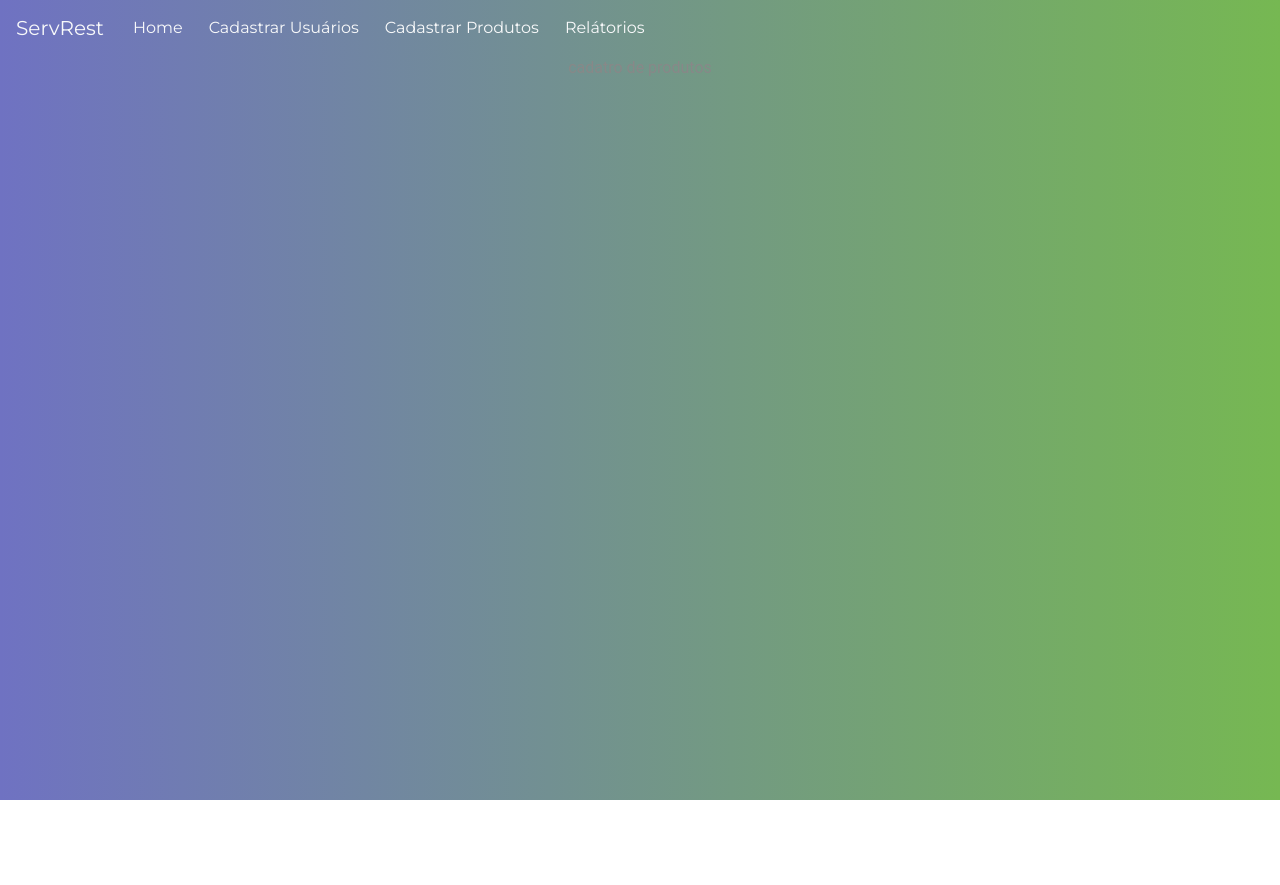
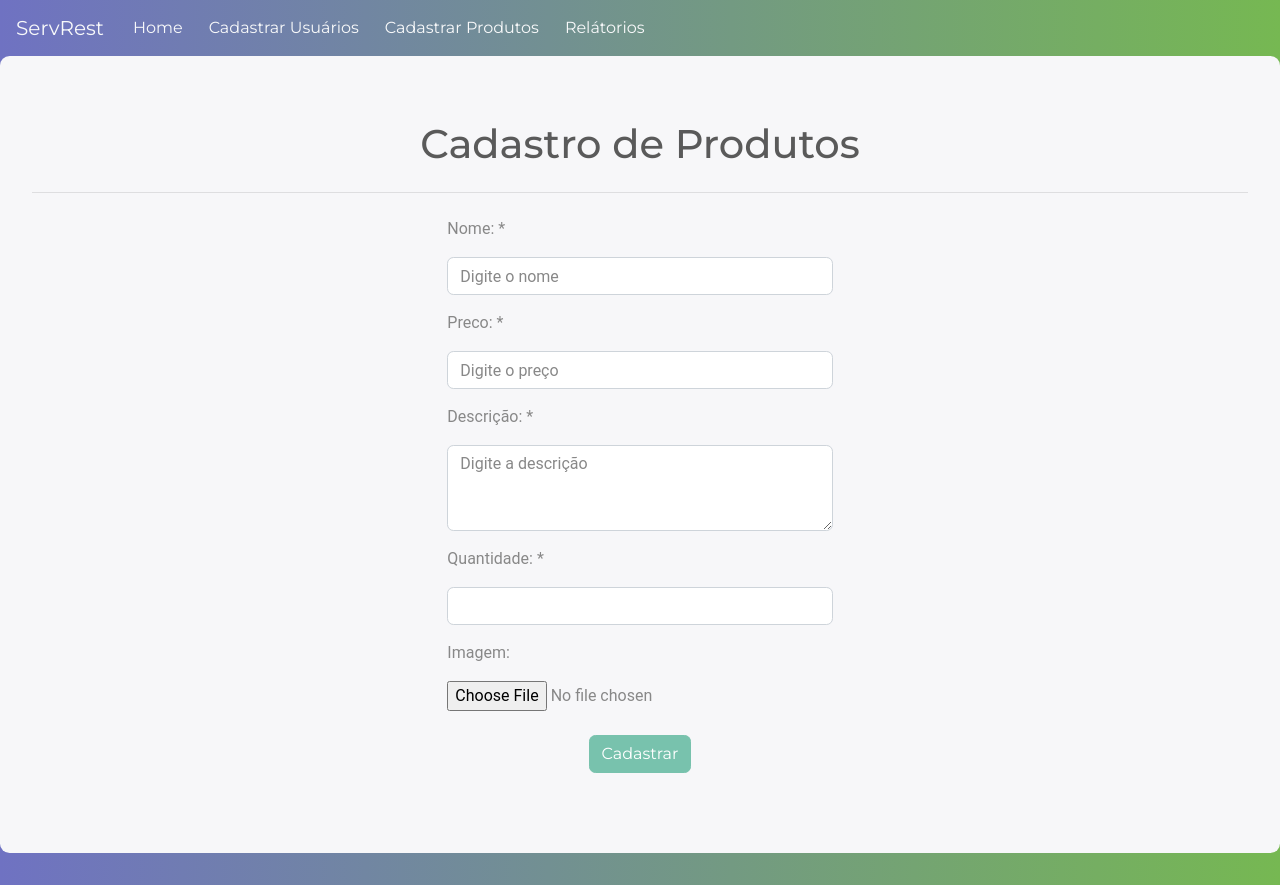
Before and after one commit to ServeRest/front, a React (Create React App) app: page /admin/cadastrarprodutos in a window 1280 px wide. Before the commit the page ends 800 px from the top, so only its background shows below. Built offline with nearby package versions, Linux system fonts and the light colour scheme.

Commit message:
tela de cadastro (#14)
Co-authored-by: “brunobatista” <“brunobatista101@gmail.com”>

```diff
--- a/src/views/admin/registerProducts.js
+++ b/src/views/admin/registerProducts.js
@@ -1,21 +1,169 @@
+import Navbar from '../../component/navbar';
 import React from 'react';
-import Navbar from '../../component/navbar';
+import axios from 'axios';
 import 'bootswatch/dist/minty/bootstrap.min.css';
+import SuccessAlert from '../../component/alert';
+import ErrorAlert from '../../component/errorAlert';
+
+const estadoInicial = { name: '', price: '', description: '', quantity: '', imagem: '' }
 
 class RegisterProducts extends React.Component {
   constructor(props) {
     super(props);
-    this.state = {};
+
+    this.state = {
+      name: '',
+      price: '',
+      description: '',
+      quantity: '',
+      imagem: '',
+      alert_message: '',
+      errors: '',
+      msg_error: [],
+    }
+  }
+
+  changeHandler = e => {
+    this.setState({ [e.target.name]: e.target.value });
+  }
+
+  submitHandler = e => {
+    e.preventDefault();
+    const config = {
+      headers: {
+        'Accept': 'application/json',
+        'Authorization': localStorage.getItem('@nome-do-app/userToken'),
+      }
+    };
+    axios
+    .post('https://api.serverest.dev/produtos',
+      {
+        nome: this.state.name,
+        preco: this.state.price,
+        descricao: this.state.description,
+        quantidade: this.state.quantity,
+        imagem: this.state.imagem,
+    }, config )
+      .then( response => {
+        this.setState({alert_message: "success"});
+        this.setState({success: response.data.message });
+      })
+      .catch(error => {
+        this.setState({errors: error.response.data });
+        this.setState({alert_message: "error"});
+        const allErrors = Object.values(this.state.errors);
+        this.setState({msg_error: allErrors});
+      })
+    this.setState(estadoInicial);
   }
 
   render() {
+    const { name, price, description, quantity, imagem, alert_message, success } = this.state;
     return (
-      <>
-        <Navbar />
-        <p>cadatro de produtos</p>
-      </>
-    );
+      <div>
+        <Navbar></Navbar>
+        <form className="jumbotron" onSubmit={ this.submitHandler }>
+        { alert_message==="success" ? <SuccessAlert name={ success }></SuccessAlert> : null }
+          { this.state.msg_error.map((item , index)=> {
+            return <ErrorAlert name={ item } key={ index } display={ this.state.display }></ErrorAlert>;
+          })}
+          <h1>Cadastro de Produtos</h1>
+          <hr className="my-4"></hr>
+          <div className="row">
+            <div className="col-md-4"></div>
+            <div className="col-md-4">
+              <div className="form-group">
+                <p class="text-left">Nome: *</p>
+                <input
+                  type="text"
+                  className="form-control"
+                  placeholder="Digite o nome"
+                  name="name" value={ name }
+                  onChange={ this.changeHandler }>
+                </input>
+              </div>
+            </div>
+            <div className="col-md-4"></div>
+          </div>
+          <div className="row">
+            <div className="col-md-4"></div>
+            <div className="col-md-4">
+              <div className="form-group">
+                <p class="text-left">Preco: *</p>
+                <input
+                  className="form-control"
+                  placeholder="Digite o preço"
+                  name="price" value={ price }
+                  onChange={ this.changeHandler }>
+                </input>
+              </div>
+            </div>
+            <div className="col-md-4"></div>
+          </div>
+          <div className="row">
+            <div className="col-md-4"></div>
+            <div className="col-md-4">
+              <div className="form-group">
+                <p
+                  for="exampleFormControlTextarea1"
+                  class="text-left">
+                    Descrição: *
+                </p>
+                <textarea
+                  className="form-control"
+                  placeholder="Digite a descrição"
+                  name="description" value={ description }
+                  onChange={ this.changeHandler }
+                  id="exampleFormControlTextarea1"
+                  rows="3">
+                </textarea>
+              </div>
+            </div>
+            <div className="col-md-4"></div>
+          </div>
+          <div className="row">
+            <div className="col-md-4"></div>
+            <div className="col-md-4">
+              <div className="form-group">
+                <p class="text-left">Quantidade: *</p>
+                <input
+                  type="number"
+                  className="form-control"
+                  name="quantity" value={ quantity }
+                  onChange={ this.changeHandler }>
+                </input>
+              </div>
+            </div>
+            <div className="col-md-4"></div>
+          </div>
+          <div className="row">
+            <div className="col-md-4"></div>
+            <div className="col-md-4">
+            <p class="text-left">Imagem:</p>
+              <input
+                type="file"
+                class="form-control-file"
+                name="imagem" value={ imagem }
+                onChange={ this.changeHandler }
+                id="exampleFormControlFile1">
+              </input>
+            </div>
+            <div className="col-md-4"></div>
+          </div>
+          <br/>
+          <div className="row">
+            <div className="col-md-4"></div>
+            <div className="col-md-4">
+              <div className="form-group">
+              <button type="submit" className="btn btn-primary">Cadastrar</button>
+              </div>
+            </div>
+            <div className="col-md-4"></div>
+          </div>
+        </form>
+      </div>
+      )
+    }
   }
-}
 
 export default RegisterProducts;
```
